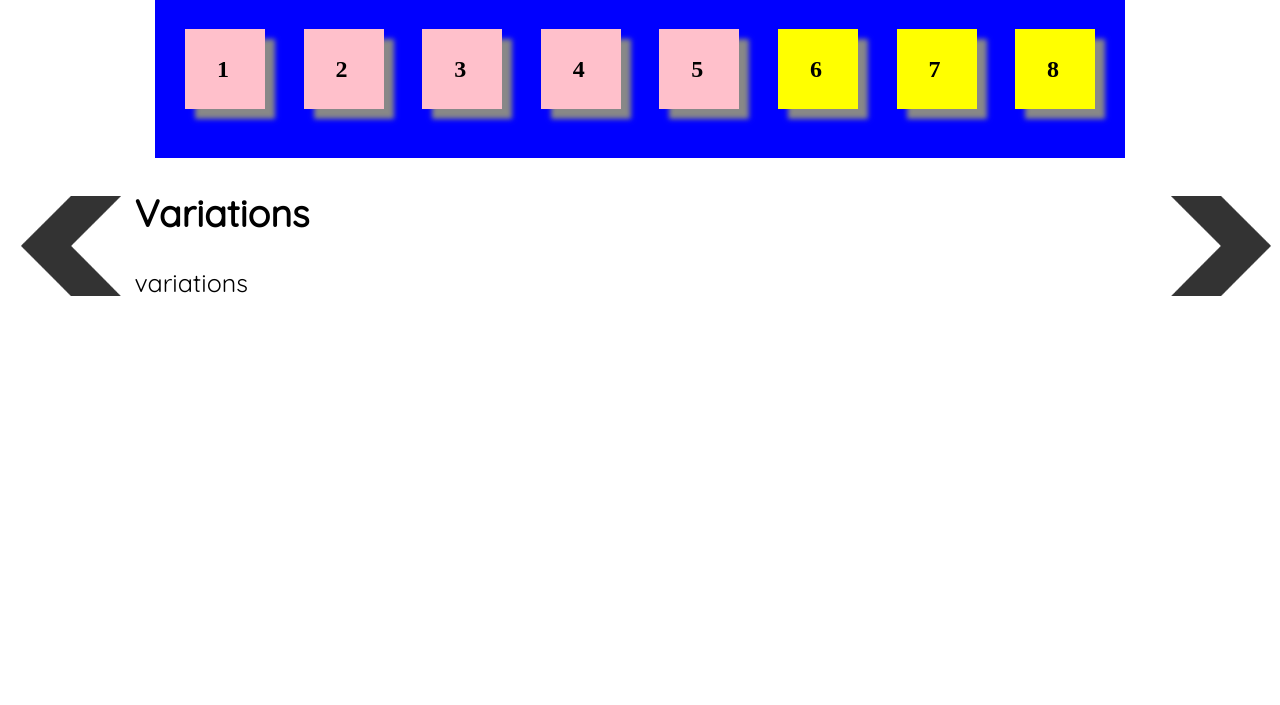
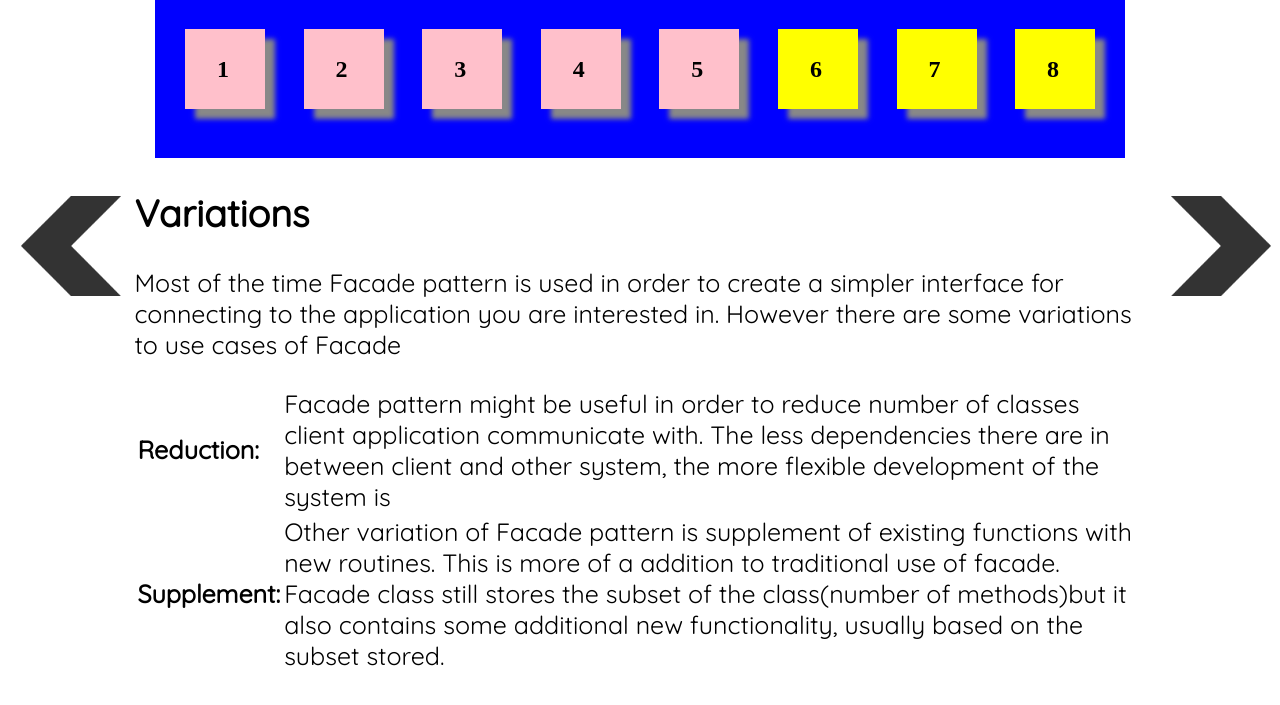
Before and after one commit to daveogle/Facade_Project, a PHP site: page /variations.php in a window 1280 px wide. Shown: the part 81-786 px from the top of the page. Run offline with PHP 8.4, Linux system fonts and the light colour scheme.

Commit message:
variation page started

```diff
--- a/variations.php
+++ b/variations.php
@@ -4,7 +4,23 @@ include("Include/navigation.html");
 ?>
 <div class ="mainContent">
     <H2>Variations</H2>
-    <p>variations</p>
+    <p>Most of the time Facade pattern is used in order to create a simpler interface for connecting to the application you are interested in.
+    However there are some variations to use cases of Facade</p>
+
+    <div class="table-wrapper">
+        <table>
+            <tr>
+                <td><strong> Reduction:</strong></td>
+                <td>Facade pattern might be useful in order to reduce number of classes client application communicate with. The less dependencies there are in between client and other system,
+                    the more flexible development of the system is </td>
+            </tr>
+            <tr>
+                <td><strong> Supplement:</strong></td>
+                <td>Other variation of Facade pattern is supplement of existing functions with new routines. This is more of a addition to traditional use of facade.
+                    Facade class still stores the subset of the class(number of methods)but it also contains some additional new functionality, usually based on the subset stored. </td>
+            </tr>
+
+        </table>
 </div>
 <?php
 include("Include/footer.html");
```
